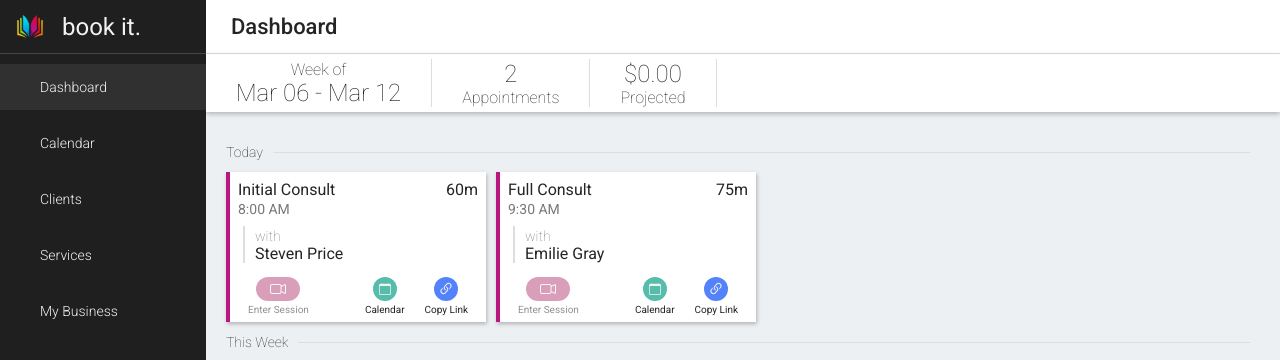
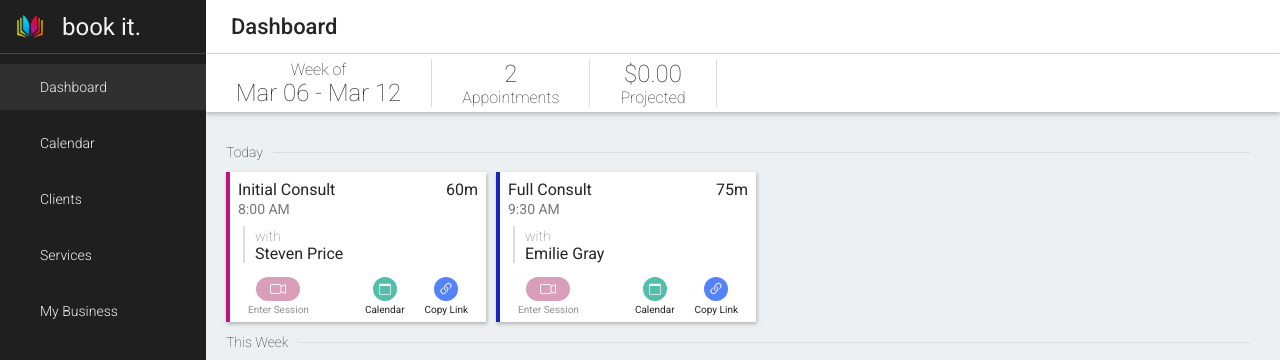
Before and after one commit to ryanhartwig/bookeasy, a Next.js app in the folder next/: page /dashboard in a window 1280 px wide. Shown: the top 360 px of the page. Built offline with nearby package versions, Linux system fonts and the light colour scheme.

Commit message:
Update appointment left border color based on service

```diff
--- a/next/src/app/dashboard/appointments.tsx
+++ b/next/src/app/dashboard/appointments.tsx
@@ -25,7 +25,7 @@ export const Appointments: React.FC<AppointmentsProps> = ({appointments}) => {
 
         return (
         <Card key={app.id} className={styles.appointment_wrapper}>
-          <div className={styles.appointment} style={{borderLeftColor: '#BA1682'}}>
+          <div className={styles.appointment} style={{borderLeftColor: service.color}}>
             <div>
               <div className={styles.app_header}>
                 <p>{service.name}</p>
```
